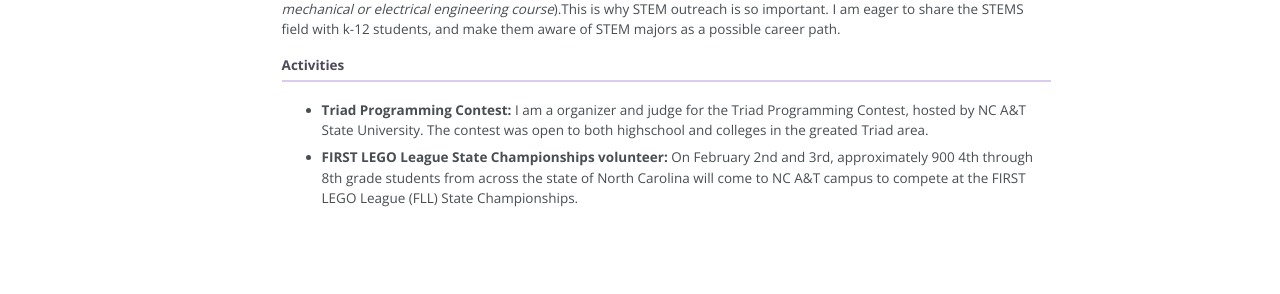
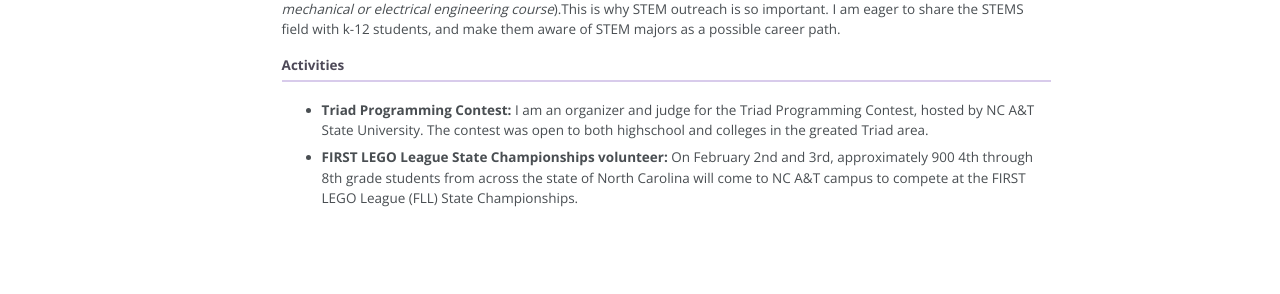
Before and after one commit to Allisonius/allisonius.github.io, a Jekyll site: the page built from _pages/broaderimpacts.md, in a window 1280 px wide and 900 px high, scrolled down 829 px. Shown: the part 485-779 px from the top of the window. Built offline with Jekyll 4.4.1, drawn with Linux system fonts in a browser that asks for light colours; some web fonts are replaced.

```diff
--- a/_pages/broaderimpacts.md
+++ b/_pages/broaderimpacts.md
@@ -38,5 +38,5 @@ Often, we follow the career paths of the people around us. As a result, many peo
 (*you are often lucky if you have a computer science class offered let alone a mechanical or electrical engineering course*).This is why STEM outreach is so important. I am eager to share the STEMS field with k-12 students, and make them aware of STEM majors as a possible career path.
 
 ## Activities
-* **Triad Programming Contest:** I am a organizer and judge for the Triad Programming Contest, hosted by NC A&T State University. The contest was open to both highschool and colleges in the greated Triad area.
+* **Triad Programming Contest:** I am an organizer and judge for the Triad Programming Contest, hosted by NC A&T State University. The contest was open to both highschool and colleges in the greated Triad area.
 * **FIRST LEGO League State Championships volunteer:** On February 2nd and 3rd, approximately 900 4th through 8th grade students from across the state of North Carolina will come to NC A&T campus to compete at the FIRST LEGO League (FLL) State Championships.
```
